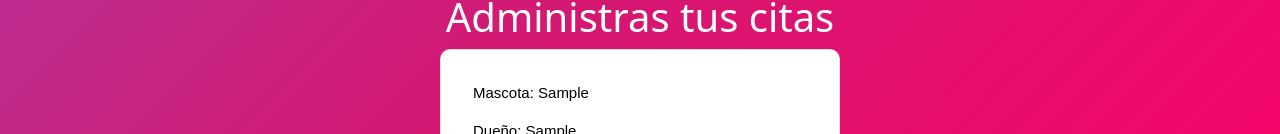
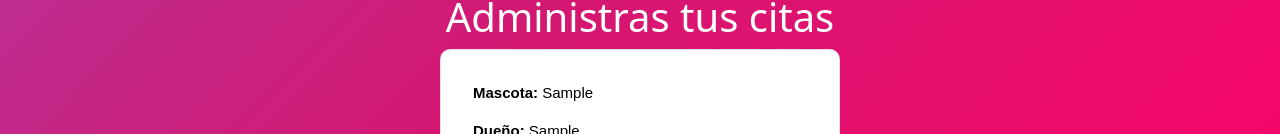
Before and after one commit to MartinGramajo/Veterinaria-, a React (Create React App) app: page / in a window 1280 px wide. Both pictures are taken after typing "Sample", "Sample", "2020-01-15", "10:30", "Sample" into the empty fields and a click on the button "Agregar citas". Shown: the part 666-800 px from the top of the page. Built offline with nearby package versions, Linux system fonts and the light colour scheme.

Commit message:
agrego negrita a los nombres de los pacientes

```diff
--- a/src/components/Cita.jsx
+++ b/src/components/Cita.jsx
@@ -14,19 +14,19 @@ export default function Cita({ cita, handleDelete }) {
       }}
     >
       <p>
-        Mascota: {cita.mascota} <span></span>
+      <strong>Mascota:</strong> {cita.mascota}
       </p>
       <p>
-        Dueño: {cita.propietario} <span></span>
+      <strong>Dueño:</strong> {cita.propietario}
       </p>
       <p>
-        Fecha: {cita.fecha} <span></span>
+      <strong> Fecha:</strong> {cita.fecha}
       </p>
       <p>
-        Hora: {cita.hora} <span></span>
+      <strong>Hora:</strong> {cita.hora}
       </p>
       <p>
-        Sintomas: {cita.sintomas} <span></span>
+      <strong>Sintomas:</strong> {cita.sintomas}
       </p>
           <Button
               onClick={() => handleDelete
```
